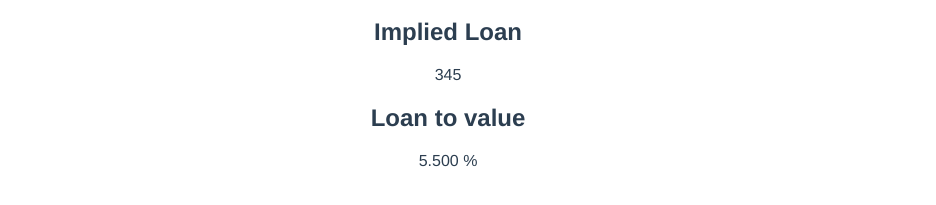
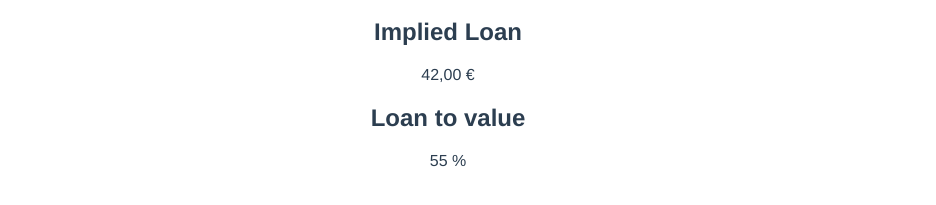
Before and after one commit to aethel/hypo, a Vue app: page /#/ in a window 1280 px wide. Shown: the part 165-370 px from the top of the page, without its empty margins (192-1128 px from the left). Built offline with nearby package versions, Linux system fonts and the light colour scheme.

Commit message:
Displaying values

```diff
--- a/src/components/AsideBox/AsideBox.vue
+++ b/src/components/AsideBox/AsideBox.vue
@@ -20,7 +20,7 @@ export default class AsideBox extends Vue {
 
   mounted() {
     if(this.formatting === 'currency') {
-      this.dataToDisplay = toCurrency(this.data);
+      this.dataToDisplay = toCurrency(+this.data);
     }
     if(this.formatting === 'percentage') {
       this.dataToDisplay = toPercentage(this.data);
--- a/src/views/Home.vue
+++ b/src/views/Home.vue
@@ -1,8 +1,8 @@
 <template>
   <div class="home">
   <Form/>
-  <AsideBox data="345" :heading="loanHeading" formatting="currency"/>
-  <AsideBox data="55" :heading="valueHeading" formatting="percentage"/>
+  <AsideBox :data="loanNumber" :heading="loanHeading" formatting="currency"/>
+  <AsideBox :data="valueNumber" :heading="valueHeading" formatting="percentage"/>
   </div>
 </template>
 
@@ -23,6 +23,10 @@ export default class Home extends Vue {
   loanHeading = 'Implied Loan';
   @Prop()
   valueHeading = 'Loan to value';
+  @Prop()
+  loanNumber = 42;
+  @Prop()
+  valueNumber = 0.55;
   // @Prop()
   // loanHeading = 'Implied Loan';
   // @Prop()
```
